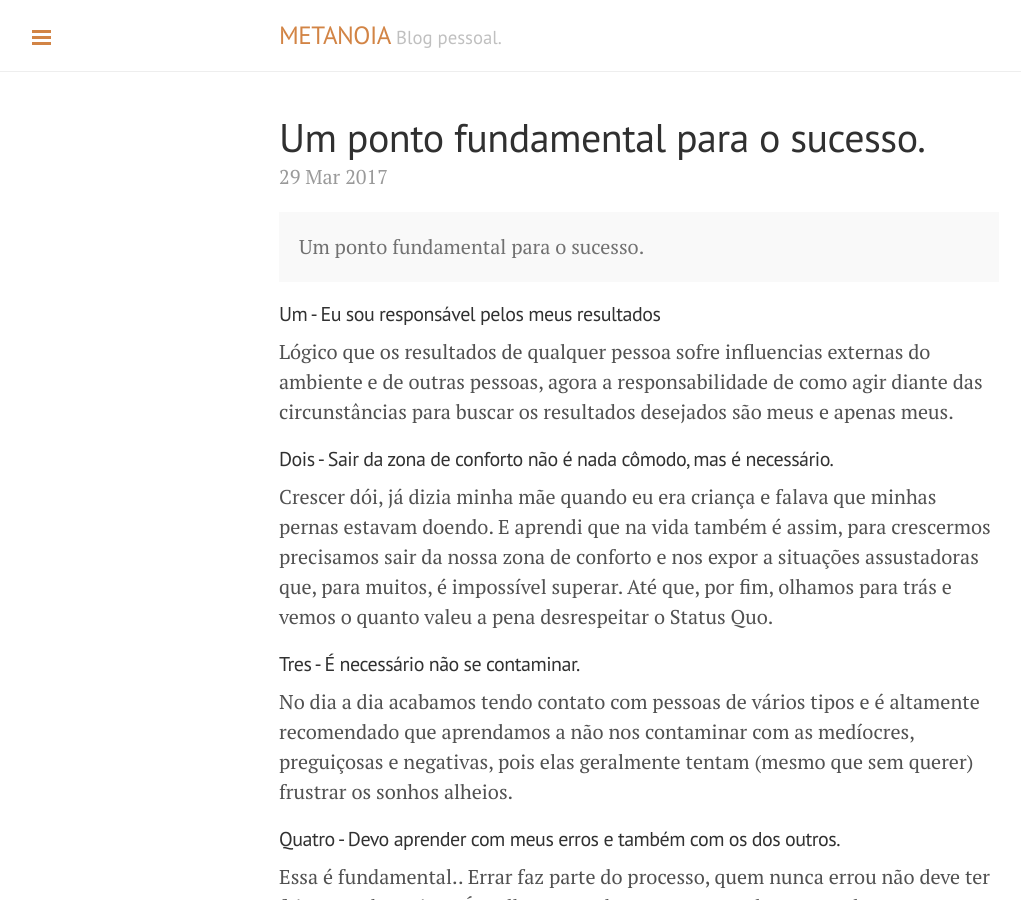
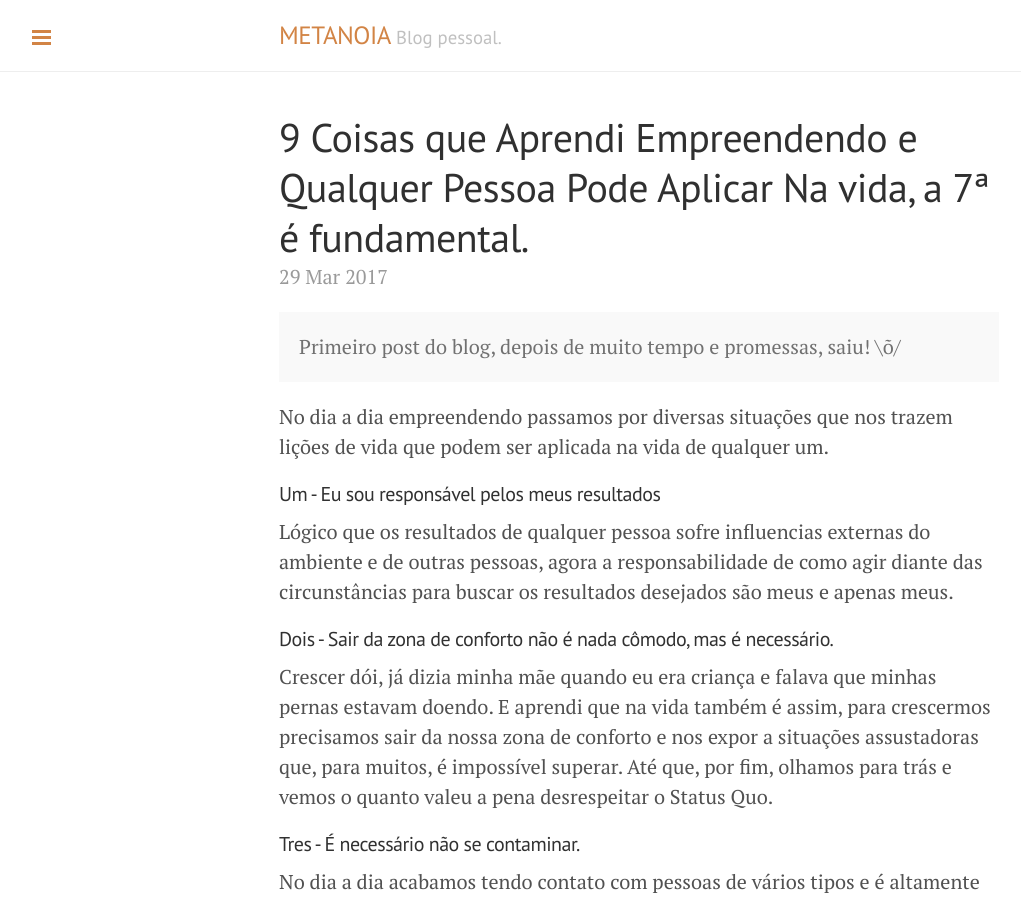
Before and after one commit to metanoia39/metanoia39.github.io, a Jekyll site: the page built from _posts/2017-03-29-7-coisas-que-aprendi-empreendendo.md, in a window 1280 px wide and 900 px high. Shown: the whole window, without its empty margins (1-1022 px from the left). Built offline with Jekyll 4.4.1, drawn with Linux system fonts in a browser that asks for light colours.

Commit message:
Primeiro Post

```diff
--- a/_posts/2017-03-29-7-coisas-que-aprendi-empreendendo.md
+++ b/_posts/2017-03-29-7-coisas-que-aprendi-empreendendo.md
@@ -1,9 +1,12 @@
 ---
 layout: post
-title: Um ponto fundamental para o sucesso.
+title: 9 Coisas que Aprendi Empreendendo e Qualquer Pessoa Pode Aplicar Na vida, a 7ª é fundamental.
 ---
 
-<div class="message">Um ponto fundamental para o sucesso.</div>
+<div class="message">Primeiro post do blog, depois de muito tempo e promessas, saiu! \õ/</div>
+
+No dia a dia empreendendo passamos por diversas situações que nos trazem lições de vida que podem ser aplicada na vida de qualquer um.
+
 
 #### Um - Eu sou responsável pelos meus resultados
 
```
